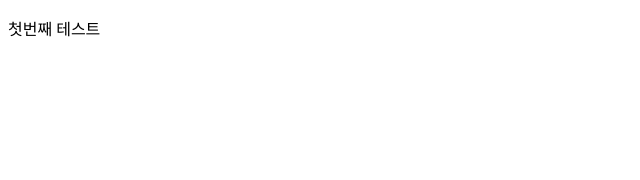
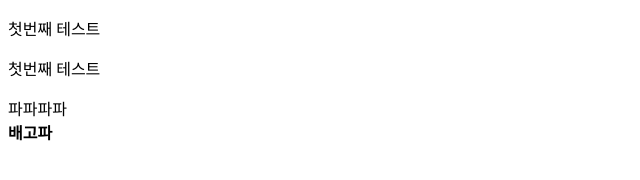
Before and after one commit to bibsman/Test2, a plain HTML site: page index.html in a window 1280 px wide. Shown: the whole page, without its empty margins (0-640 px from the left). Drawn offline with Linux system fonts and the light colour scheme.

Commit message:
index 내용수정

```diff
--- a/index.html
+++ b/index.html
@@ -7,5 +7,8 @@
 </head>
 <body>
     <p>첫번째 테스트</p>
+    <p>첫번째 테스트</p>
+    <div>파파파파</div>
+    <strong>배고파</strong>
 </body>
 </html>
```
